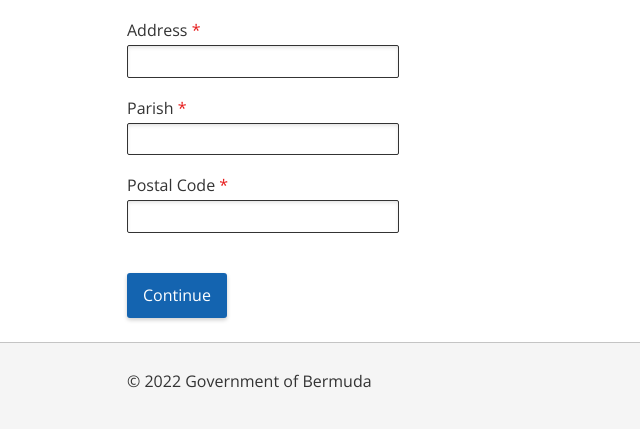
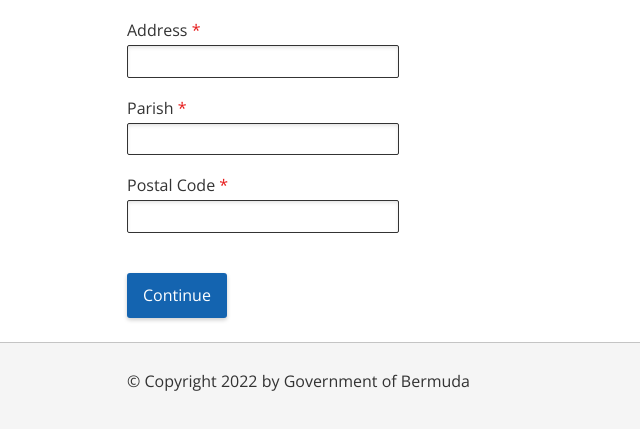
Before and after one commit to trottdeaje/curfew-exemption-form-mockup, a plain HTML site: page curfew6.html in a window 1280 px wide. Shown: the part 199-628 px from the top of the page, without its empty margins (217-857 px from the left). Drawn offline with nearby package versions, Linux system fonts and the light colour scheme.

Commit message:
Adjusted copyright text

```diff
--- a/curfew6.html
+++ b/curfew6.html
@@ -46,7 +46,7 @@
         <div class="btn-container"><a href="./curfew7.html"><button>Continue</button></a></div>
 </div>
 </main>
-    <footer role="contentinfo"><div class="mw flex"><p>© 2022 Government of Bermuda</p></div></footer>
+    <footer role="contentinfo"><div class="mw flex"><p>© Copyright 2022 by Government of Bermuda</p></div></footer>
     <script src="./script.js"></script>
 </body>
 </html>
```
